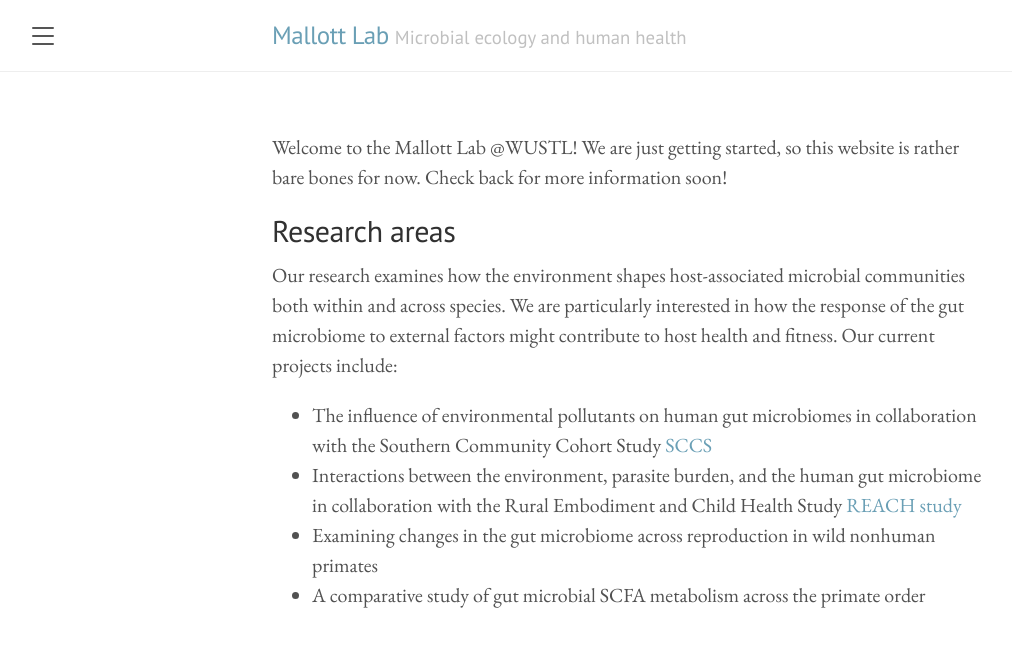
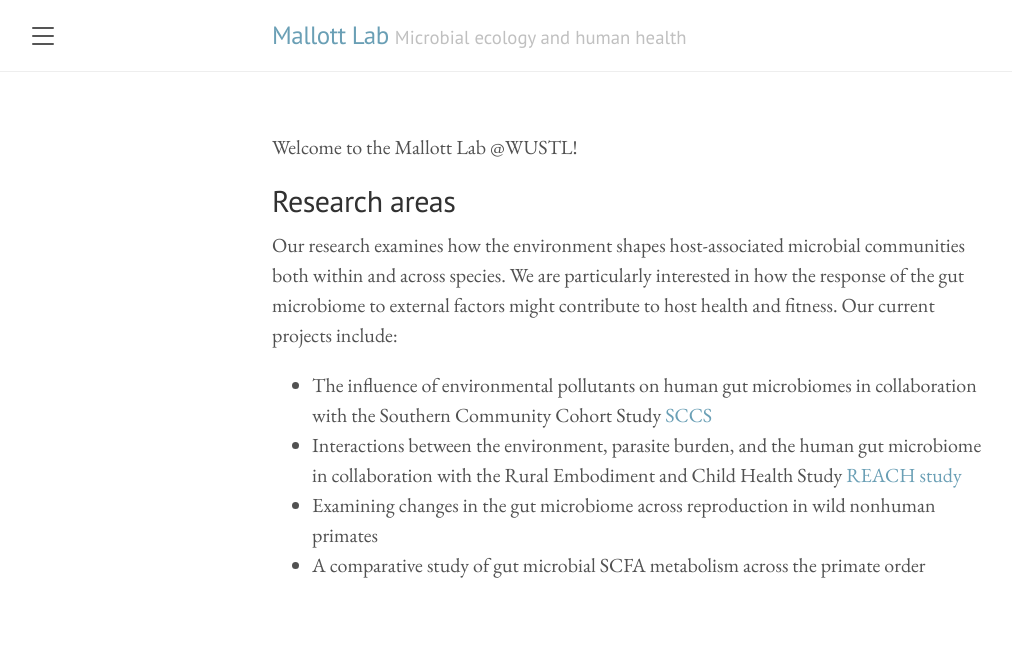
Before and after one commit to Mallott-Lab/Mallott-Lab.github.io, a Jekyll site: the page built from index.md, in a window 1280 px wide. Shown: the top 647 px of the page, without its empty margins (8-1020 px from the left). Built offline with Jekyll 4.4.1, drawn with Linux system fonts in a browser that asks for light colours; the list of posts is cut into pages by our own code.

Commit message:
update homepage

```diff
--- a/index.md
+++ b/index.md
@@ -3,7 +3,7 @@
 title:
 ---
 
-Welcome to the Mallott Lab @WUSTL! We are just getting started, so this website is rather bare bones for now. Check back for more information soon!
+Welcome to the Mallott Lab @WUSTL!
 
 ## Research areas
 
@@ -13,3 +13,5 @@
 * Interactions between the environment, parasite burden, and the human gut microbiome in collaboration with the Rural Embodiment and Child Health Study [REACH study](https://reachresearch.org)
 * Examining changes in the gut microbiome across reproduction in wild nonhuman primates
 * A comparative study of gut microbial SCFA metabolism across the primate order
+
+<a rel="me" href="https://ecoevo.social/@lizmallott"></a>
```
Also changed, not shown: 1 other file.
